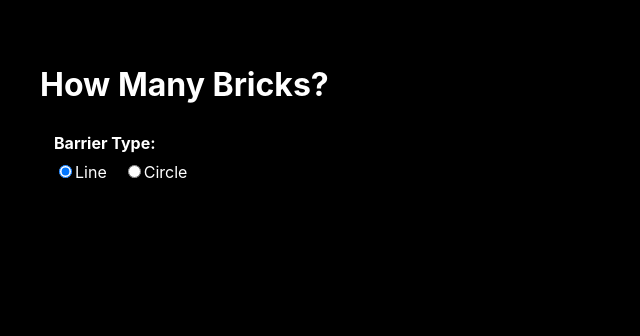
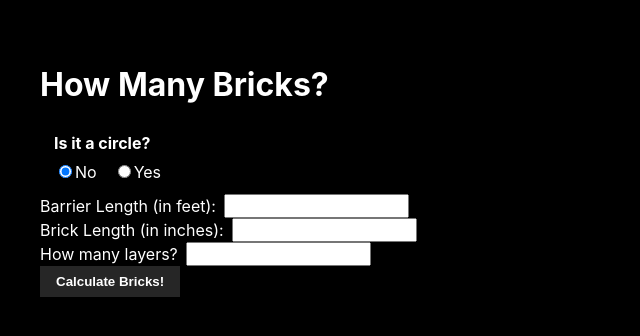
Before and after one commit to bluejillo/howmanybircks, a React (Vite) app: page / in a window 1280 px wide. Shown: the top 336 px of the page, without its empty margins (0-640 px from the left). Built offline with nearby package versions, Linux system fonts and the light colour scheme.

Commit message:
roughing in form elements

```diff
--- a/src/App.jsx
+++ b/src/App.jsx
@@ -2,7 +2,7 @@ import { useState } from 'react'
 import styled from "styled-components";
 import './App.css'
 
-const StyledLabelGroup = styled.div`
+const StyledInputGroup = styled.div`
     display: grid;
     grid-template-columns: max-content min-content;
     gap: 0.5rem;
@@ -20,29 +20,102 @@ const StyledLegend = styled.legend`
     padding: 0;
 `;
 
+const StyledSubmitButton = styled.button`
+    border: none;
+    background-color: #262626;
+    color: #FFF;
+    font-weight: 700;
+    padding: 0.5rem 1rem;
+    cursor: pointer;
+
+    &:hover {
+        background-color: #FFF;
+        color: #262626;
+    }
+`;
+
+function BarrierMeasurement({isCircleBarrier, handleBarrierMeasurementChange}) {
+    if(isCircleBarrier) {
+        return (
+            <StyledInputGroup>
+                <label htmlFor={'barrierRadius'}>Barrier Radius (in feet):</label>
+                <input type={"number"} id={'barrierRadius'}
+                    onChange={handleBarrierMeasurementChange}/>
+            </StyledInputGroup>
+        )
+    } else {
+        return (
+            <StyledInputGroup>
+                <label htmlFor={'barrierLength'}>Barrier Length (in feet):</label>
+                <input type={"number"} id={'barrierLength'}
+                    onChange={handleBarrierMeasurementChange}/>
+            </StyledInputGroup>
+        )
+    }
+}
+
 function App() {
-    const [barrierType, setBarrierType] = useState("line");
+    const [isCircleBarrier, setIsCircleBarrier] = useState(false);
+    const [barrierMeasurement, setBarrierMeasurement] = useState(0);
+    const [brickLength, setBrickLength] = useState(0);
+    const [brickLayers, setBrickLayers] = useState(0);
     const handleBarrierTypeChange = (e) => {
-        setBarrierType(e.target.value);
-    }
+        e.preventDefault();
+        setIsCircleBarrier(e.target.value);
+    };
+    const handleBarrierMeasurementChange = (e) => {
+        e.preventDefault();
+        setBarrierMeasurement(parseInt(e.target.value));
+    };
+    const handleBrickLengthChange = (e) => {
+        e.preventDefault();
+        setBrickLength(e.target.value);
+    };
+    const handleBrickLayersChange = (e) => {
+        e.preventDefault();
+        setBrickLayers(e.target.value);
+    };
+    const calculateBricks = (e) => {
+        e.preventDefault();
+        console.log('fired')
+        let barrierLengthInches;
+        if(barrierMeasurement === 2) {
+            console.log('got here')
+        }
+    };
     return (
         <>
             <h1>How Many Bricks?</h1>
-            <StyledLabelGroup>
+            <StyledInputGroup>
                 <StyledFieldSet>
-                    <StyledLegend>Barrier Type:</StyledLegend>
+                    <StyledLegend>Is it a circle?</StyledLegend>
                     <div>
-                        <input type={'radio'} value={'line'} id={'barrierTypeLine'} name={'barrierType'} checked={true}
+                        <input type={'radio'} value={false} id={'barrierTypeLine'} name={'barrierType'} checked={true}
                         onChange={handleBarrierTypeChange}/>
-                        <label htmlFor={'barrierTypeLine'}>Line</label>
+                        <label htmlFor={'barrierTypeLine'}>No</label>
                     </div>
                     <div>
-                        <input type={'radio'} value={'circle'} id={'barrierTypeCircle'} name={'barrierType'}
+                        <input type={'radio'} value={true} id={'barrierTypeCircle'} name={'barrierType'}
                         onChange={handleBarrierTypeChange}/>
-                        <label htmlFor={'barrierTypeCircle'}>Circle</label>
+                        <label htmlFor={'barrierTypeCircle'}>Yes</label>
                     </div>
                 </StyledFieldSet>
-            </StyledLabelGroup>
+            </StyledInputGroup>
+            <BarrierMeasurement isCircleBarrier={isCircleBarrier}
+                handleBarrierMeasurementChange={handleBarrierMeasurementChange}/>
+            <StyledInputGroup>
+                <label htmlFor={'brickMeasurement'}>
+                    Brick Length (in inches):
+                </label>
+                <input type={'number'} id={'brickMeasurement'}
+                    onChange={handleBrickLengthChange}/>
+            </StyledInputGroup>
+            <StyledInputGroup>
+                <label htmlFor={'brickLayers'}>How many layers?</label>
+                <input type={'number'} id={'brickLayers'}
+                    onChange={handleBrickLayersChange}/>
+            </StyledInputGroup>
+            <StyledSubmitButton onClick={calculateBricks}>Calculate Bricks!</StyledSubmitButton>
         </>
     )
 }
```
Also changed, not shown: 1 other file (tests, documents, lock files or other folders).
